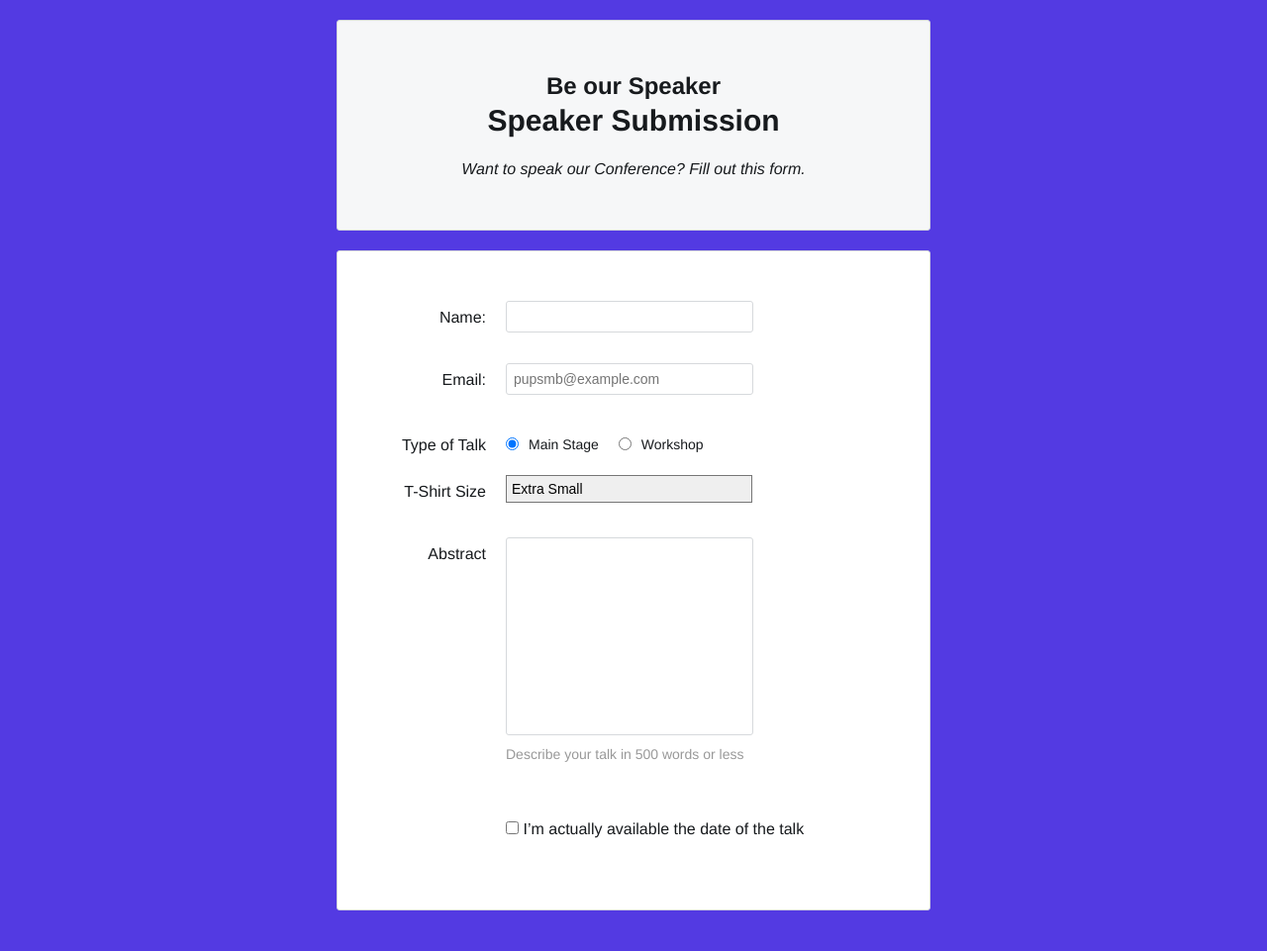
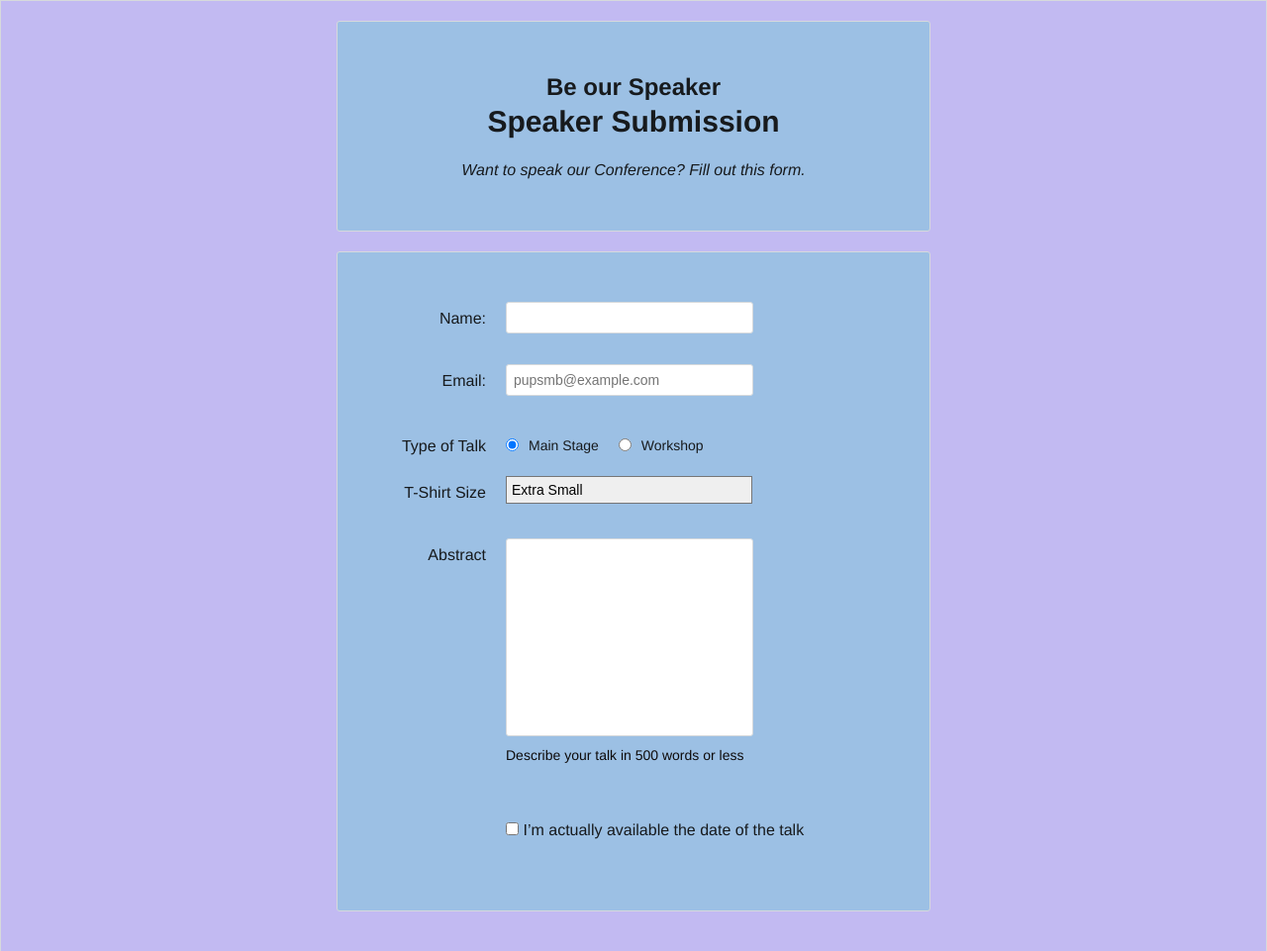
Before and after one commit to MjTuplano18/Tuplano-HTML_Forms, a plain HTML site: page speaker-submission.html in a window 1280 px wide. Shown: the whole page at 99% size. Drawn offline with Linux system fonts and the light colour scheme.

Commit message:
styles.css

```diff
--- a/styles.css
+++ b/styles.css
@@ -10,10 +10,12 @@
 body
 {
   color: #171a1d;
-  background-color: rgba(44, 13, 220, 0.811);
+  background-color: rgba(181, 171, 239, 0.811);
   font-family: "Helvetica", "Arial", sans-serif;
   font-size: 16px;
   line-height: 1.3;
+  border: 1px solid #D6D9DC;
+
 
   display: flex;
   flex-direction: column;
@@ -23,7 +25,7 @@ body
 .speaker-form-header
 {
   text-align: center;
-  background-color: #F6F7F8;
+  background-color: #9cc0e4;
   border: 1px solid #D6D9DC;
   border-radius: 3px;
 
@@ -39,7 +41,7 @@ body
 
 .speaker-form
 {
-  background-color: white;
+  background-color: #9cc0e4;
   border: 1px solid #D6D9DC;
   border-radius: 3px;
 
@@ -174,7 +176,7 @@ body
   min-height: 200px;   margin-bottom: 10px;   padding: 7px;   resize: none;
 }
 
-.form-row .instructions {   color: #999999;   font-size: 14px;   margin-bottom: 30px;
+.form-row .instructions {   color: #0e0b0b;   font-size: 14px;   margin-bottom: 30px;
 }
 .form-row .checkbox-label {
   margin-bottom: 0;
```
